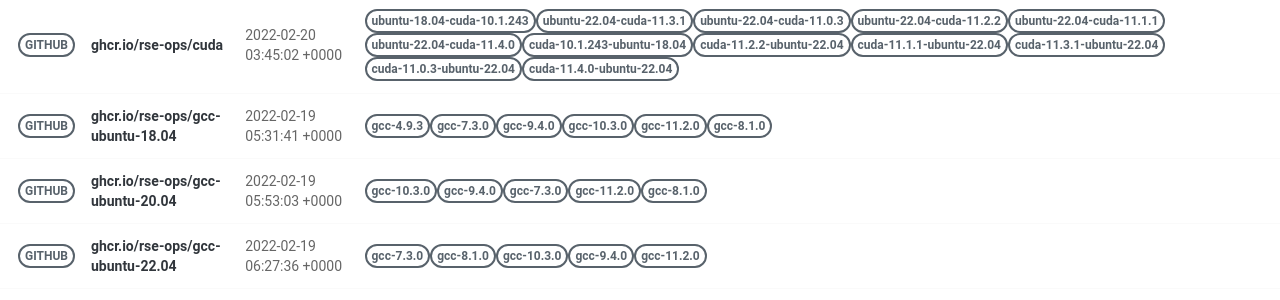
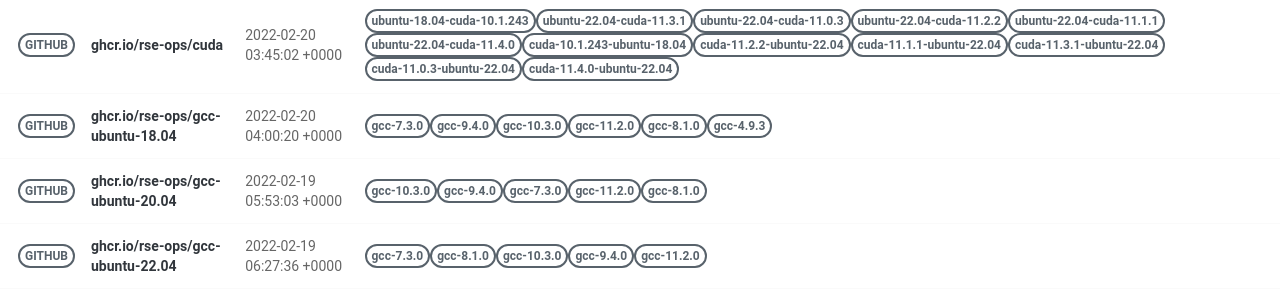
Before and after one commit to rse-ops/docker-images, a Jekyll site: the page built from pages/index.md, in a window 1280 px wide. Shown: the part 498-798 px from the top of the page. Built offline with Jekyll 4.4.1, drawn with Linux system fonts in a browser that asks for light colours; nearby versions of some CDN libraries.

Commit message:
Automated push to update library 2022-02-20

```diff
--- a/_library/ghcr.io-rse-ops-gcc-ubuntu-18.04.md
+++ b/_library/ghcr.io-rse-ops-gcc-ubuntu-18.04.md
@@ -1,14 +1,11 @@
 ---
 layout: container
 name: ghcr.io/rse-ops/gcc-ubuntu-18.04
-updated_at: 2022-02-19 05:31:41.360327
+updated_at: 2022-02-20 04:00:20.400449
 
 
 container_url: https://github.com/orgs/rse-ops/packages/container/package/gcc-ubuntu-18.04
 versions:
- - tag: gcc-4.9.3
-   dockerfile: https://github.com/rse-ops/docker-images/blob/main/ubuntu/gcc/Dockerfile
-   manifest: https://crane.ggcr.dev/manifest/ghcr.io/rse-ops/gcc-ubuntu-18.04:gcc-4.9.3
  - tag: gcc-7.3.0
    dockerfile: https://github.com/rse-ops/docker-images/blob/main/ubuntu/gcc/Dockerfile
    manifest: https://crane.ggcr.dev/manifest/ghcr.io/rse-ops/gcc-ubuntu-18.04:gcc-7.3.0
```
Also changed, not shown: other parts of _library/ghcr.io-rse-ops-gcc-ubuntu-18.04.md (+3 -0 lines).
